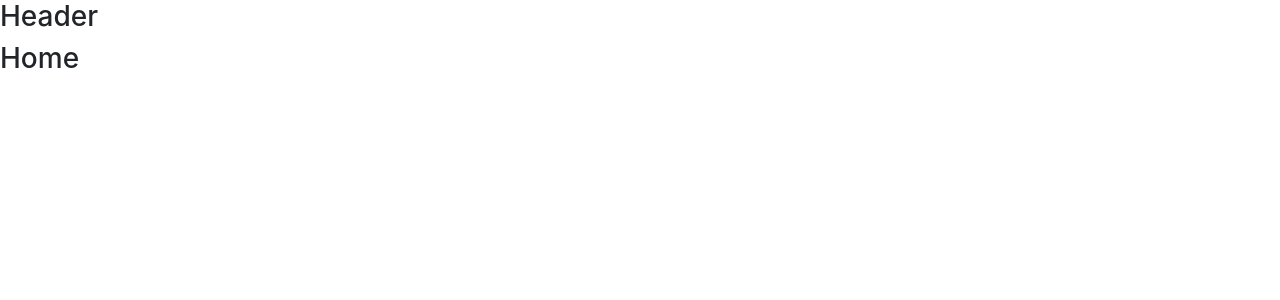
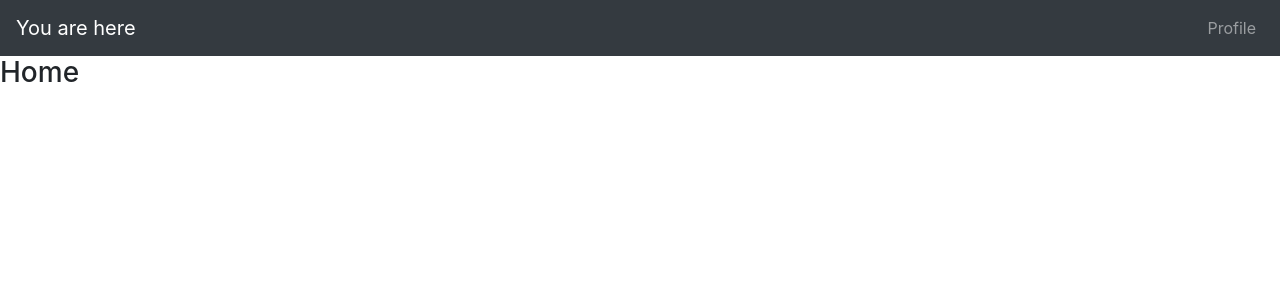
Before and after one commit to jaySmilet/react-multilingual-webapp, a React (Create React App) app: page / in a window 1280 px wide. Shown: the top 300 px of the page. Built offline with nearby package versions, Linux system fonts and the light colour scheme.

Commit message:
1 file modified

```diff
--- a/components/nav/Header.tsx
+++ b/components/nav/Header.tsx
@@ -1,10 +1,33 @@
 import * as React from 'react';
+import { Link } from 'react-router-dom';
 
 const Header = () => {
   return (
-    <div>
-      <h3>Header</h3>
-    </div>
+    <nav className="navbar navbar-expand-lg navbar-dark bg-dark">
+      <Link className="navbar-brand" to="/">
+        You are here
+      </Link>
+      <button
+        className="navbar-toggler"
+        type="button"
+        data-toggle="collapse"
+        data-target="#navbarNav"
+        aria-controls="navbarNav"
+        aria-expanded="false"
+        aria-label="Toggle navigation"
+      >
+        <span className="navbar-toggler-icon"></span>
+      </button>
+      <div className="collapse navbar-collapse" id="navbarNav">
+        <ul className="navbar-nav ml-auto">
+          <li className="nav-item ml-2">
+            <Link className="nav-link" to="/profile">
+              Profile
+            </Link>
+          </li>
+        </ul>
+      </div>
+    </nav>
   );
 };
 
```
